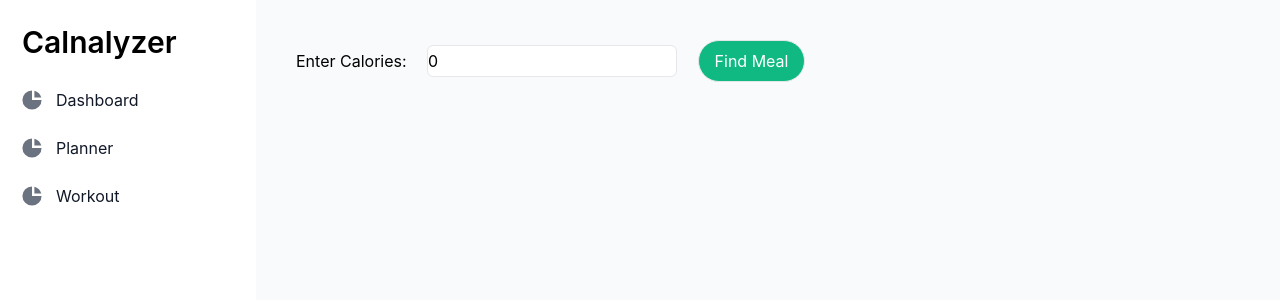
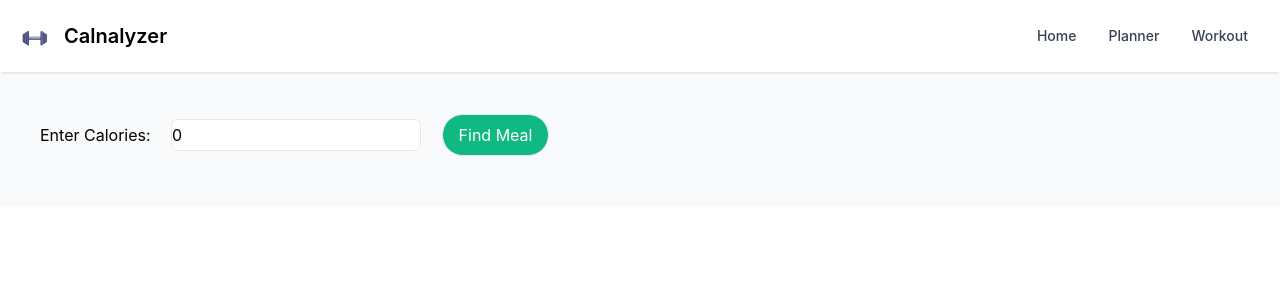
Before and after one commit to FreeSpirit0/Calnalyzer, a React (Create React App) app: page /plan in a window 1280 px wide. Shown: the top 300 px of the page. Built offline with nearby package versions, Linux system fonts and the light colour scheme.

Commit message:
change from side to navbar

```diff
--- /dev/null
+++ b/src/components/Navbar.tsx
@@ -0,0 +1,71 @@
+import React from "react";
+import { Link } from "react-router-dom";
+import logo from "../static/logo.png";
+
+const Navbar = () => {
+  return (
+    <nav className="bg-white border-gray-200 px-2 sm:px-4 py-2.5 rounded dark:bg-gray-900 border-b-2">
+      <div className="container flex flex-wrap items-center justify-between mx-auto">
+        <Link to={"/"} className="flex items-center">
+          <img src={logo} className="h-6 mr-3 sm:h-9" alt="Calnalyzer Logo" />
+          <span className="self-center text-xl font-semibold whitespace-nowrap dark:text-white">
+            Calnalyzer
+          </span>
+        </Link>
+        <button
+          data-collapse-toggle="navbar-default"
+          type="button"
+          className="inline-flex items-center p-2 ml-3 text-sm text-gray-500 rounded-lg md:hidden hover:bg-gray-100 focus:outline-none focus:ring-2 focus:ring-gray-200 dark:text-gray-400 dark:hover:bg-gray-700 dark:focus:ring-gray-600"
+          aria-controls="navbar-default"
+          aria-expanded="false"
+        >
+          <span className="sr-only">Open main menu</span>
+          <svg
+            className="w-6 h-6"
+            aria-hidden="true"
+            fill="currentColor"
+            viewBox="0 0 20 20"
+            xmlns="http://www.w3.org/2000/svg"
+          >
+            <path
+              fill-rule="evenodd"
+              d="M3 5a1 1 0 011-1h12a1 1 0 110 2H4a1 1 0 01-1-1zM3 10a1 1 0 011-1h12a1 1 0 110 2H4a1 1 0 01-1-1zM3 15a1 1 0 011-1h12a1 1 0 110 2H4a1 1 0 01-1-1z"
+              clip-rule="evenodd"
+            ></path>
+          </svg>
+        </button>
+        <div className="hidden w-full md:block md:w-auto" id="navbar-default">
+          <ul className="flex flex-col p-4 mt-4 border border-gray-100 rounded-lg bg-gray-50 md:flex-row md:space-x-8 md:mt-0 md:text-sm md:font-medium md:border-0 md:bg-white dark:bg-gray-800 md:dark:bg-gray-900 dark:border-gray-700">
+            <li>
+              <Link
+                to={"/"}
+                className="block py-2 pl-3 pr-4 text-gray-700 rounded md:bg-transparent md:hover:text-blue-700 md:p-0 dark:text-white"
+                aria-current="page"
+              >
+                Home
+              </Link>
+            </li>
+            <li>
+              <Link
+                to={"/plan"}
+                className="block py-2 pl-3 pr-4 text-gray-700 rounded hover:bg-gray-100 md:hover:bg-transparent md:border-0 md:hover:text-blue-700 md:p-0 dark:text-gray-400 md:dark:hover:text-white dark:hover:bg-gray-700 dark:hover:text-white md:dark:hover:bg-transparent"
+              >
+                Planner
+              </Link>
+            </li>
+            <li>
+              <Link
+                to={"/workout"}
+                className="block py-2 pl-3 pr-4 text-gray-700 rounded hover:bg-gray-100 md:hover:bg-transparent md:border-0 md:hover:text-blue-700 md:p-0 dark:text-gray-400 md:dark:hover:text-white dark:hover:bg-gray-700 dark:hover:text-white md:dark:hover:bg-transparent"
+              >
+                Workout
+              </Link>
+            </li>
+          </ul>
+        </div>
+      </div>
+    </nav>
+  );
+};
+
+export default Navbar;
--- a/src/components/Sidebar.tsx
+++ b/src/components/Sidebar.tsx
@@ -3,7 +3,7 @@ import { Link } from "react-router-dom";
 
 const Sidebar: React.FC = () => {
   return (
-    <aside className="w-64 h-screen bg-white sticky top-0" aria-label="Sidebar">
+    <aside className="w-64 h-screen bg-white" aria-label="Sidebar">
       <div className="overflow-y-auto h-[100%] px-3 rounded dark:bg-gray-800">
         <div className="flex items-center pl-2.5 mb-5">
           <span className="self-center text-3xl font-semibold whitespace-nowrap dark:text-white mt-6">
--- a/src/routes/Home.tsx
+++ b/src/routes/Home.tsx
@@ -4,6 +4,7 @@ import Content from "../components/Content";
 import Sidebar from "../components/Sidebar";
 import Chart from "../components/Chart";
 import { getForm } from "../services/spoonacular";
+import Navbar from "../components/Navbar";
 
 type CaloriesFoodRequest = {
   foodName: string;
@@ -44,8 +45,9 @@ const Home = () => {
   }, []);
 
   return (
+    <>
+      <Navbar />
       <div className="flex bg-gray-50">
-      <Sidebar />
         <Content>
           <div className="h-full w-full grid grid-cols-2 gap-10">
             <div className="h-full w-full">
@@ -62,6 +64,7 @@ const Home = () => {
           </div>
         </Content>
       </div>
+    </>
   );
 };
 
--- a/src/routes/Planner.tsx
+++ b/src/routes/Planner.tsx
@@ -3,6 +3,7 @@ import "../App.css";
 import Card from "../components/Card";
 import Content from "../components/Content";
 import DayPlan from "../components/DayPlan";
+import Navbar from "../components/Navbar";
 import Sidebar from "../components/Sidebar";
 import { mock } from "../mock";
 import { getMealPlan } from "../services/spoonacular";
@@ -28,27 +29,40 @@ const Planner = () => {
   const [calorie, setCalorie] = useState<number>(0);
 
   const handleOnClick = async () => {
-    const response = await getMealPlan(calorie).then(
-      data => setMealPlanFromApi(data)
-    ).catch(_ => mock)
-  }
+    const response = await getMealPlan(calorie)
+      .then((data) => setMealPlanFromApi(data))
+      .catch((_) => mock);
+  };
 
-  const setMealPlanFromApi = (data: any) => setMealPlan(
+  const setMealPlanFromApi = (data: any) =>
+    setMealPlan(
       Object.keys(data.week).map((key) => ({
         day: key,
         meals: data.week[key as keyof typeof data.week].meals as Meal[],
         calories: data.week[key as keyof typeof data.week].nutrients.calories,
-    })))
+      }))
+    );
 
   return (
+    <>
+      <Navbar />
       <div className="flex bg-gray-50">
-      <Sidebar />
         <Content>
           <div>
             <span className="text-l">
               Enter Calories:{" "}
-            <input type="number" className="border rounded-md h-8 mb-4 ml-4" onChange={e => setCalorie(e.target.valueAsNumber)} value={calorie}></input>{" "}
-            <button className="ml-4 border rounded-full py-2 px-4 bg-emerald-500 text-white" onClick={handleOnClick}>Find Meal</button>
+              <input
+                type="number"
+                className="border rounded-md h-8 mb-4 ml-4"
+                onChange={(e) => setCalorie(e.target.valueAsNumber)}
+                value={calorie}
+              ></input>{" "}
+              <button
+                className="ml-4 border rounded-full py-2 px-4 bg-emerald-500 text-white"
+                onClick={handleOnClick}
+              >
+                Find Meal
+              </button>
             </span>
           </div>
           <div className="flex flex-col gap-8">
@@ -62,6 +76,7 @@ const Planner = () => {
           </div>
         </Content>
       </div>
+    </>
   );
 };
 
--- a/src/routes/Workout.tsx
+++ b/src/routes/Workout.tsx
@@ -1,6 +1,7 @@
 import React, { useState, useEffect } from "react";
 import "../App.css";
 import Content from "../components/Content";
+import Navbar from "../components/Navbar";
 import Sidebar from "../components/Sidebar";
 import { getWorkOut } from "../services/spoonacular";
 const Workout = () => {
@@ -14,8 +15,9 @@ const Workout = () => {
     });
   }, []);
   return (
+    <>
+      <Navbar />
       <div className="flex bg-gray-50">
-      <Sidebar />
         <Content>
           <div className="grid grid-cols-6 gap-4">
             {Object.keys(workOut).map((key) => (
@@ -39,6 +41,7 @@ const Workout = () => {
           </div>
         </Content>
       </div>
+    </>
   );
 };
 
```
Also changed, not shown: src/static/logo.png (added). Lines whose indentation alone changed are shown as unchanged.
